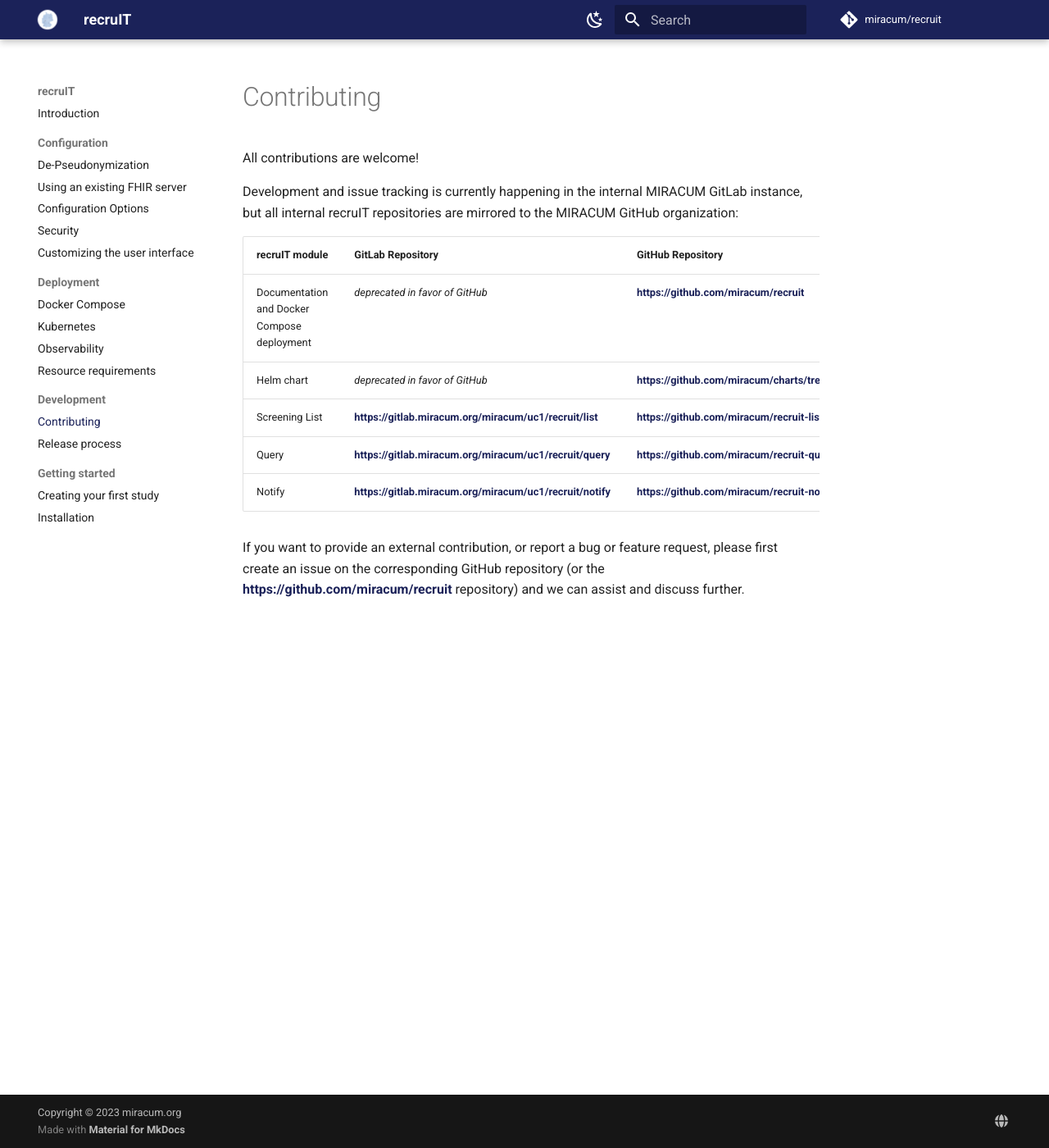
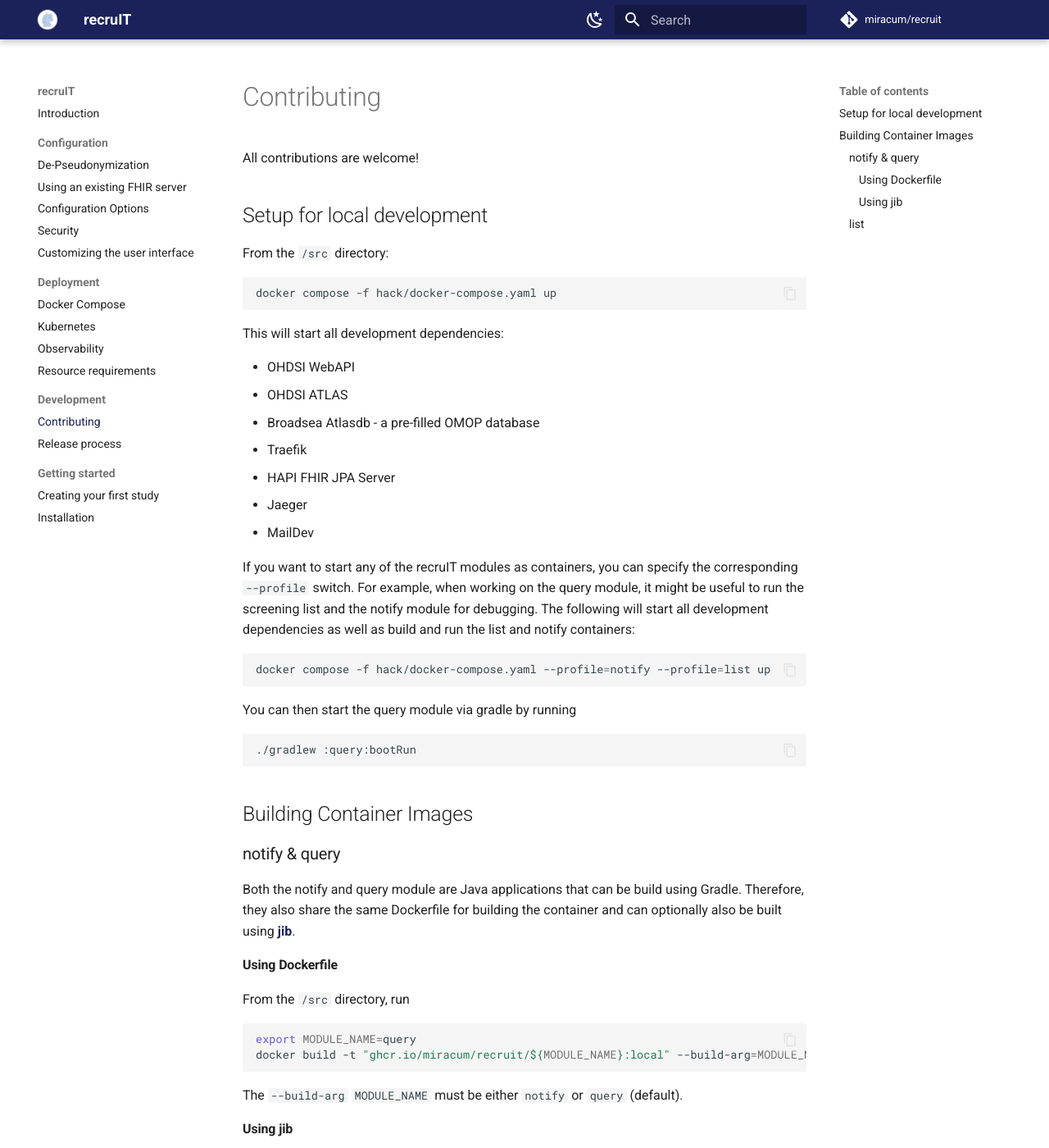
Before and after one commit to miracum/recruit, an MkDocs documentation site: the page built from docs/development/contributing.md, in a window 1280 px wide and 1400 px high. Shown: the whole window at 82% size. Built offline with MkDocs 1.6.1 and Material for MkDocs 9.7.7, drawn with Linux system fonts in a browser that asks for light colours; comment, search, counter and statistics services are not loaded; some of the changed text lies outside the part shown.

````diff
--- a/.mega-linter.yml
+++ b/.mega-linter.yml
@@ -12,12 +12,10 @@
   - REPOSITORY_DEVSKIM
   - SPELL_PROSELINT
   - SPELL_CSPELL
-  - REPOSITORY_GITLEAKS
   - JAVASCRIPT_STANDARD
   - SQL_TSQLLINT
   - PYTHON_PYLINT
   - JAVA_PMD
-  - JAVA_CHECKSTYLE
   - PYTHON_PYRIGHT
   # error - python package "--hash" is available for public registration. /github/workspace/src/query/tests/e2e/requirements.txt
   - REPOSITORY_DUSTILOCK
--- a/docs/development/contributing.md
+++ b/docs/development/contributing.md
@@ -2,17 +2,74 @@
 
 All contributions are welcome!
 
-Development and issue tracking is currently happening in the internal MIRACUM GitLab instance,
-but all internal recruIT repositories are mirrored to the MIRACUM GitHub organization:
+## Setup for local development
 
-| recruIT module                              | GitLab Repository                                       | GitHub Repository                                              |
-| ------------------------------------------- | ------------------------------------------------------- | -------------------------------------------------------------- |
-| Documentation and Docker Compose deployment | _deprecated in favor of GitHub_                         | <https://github.com/miracum/recruit>                           |
-| Helm chart                                  | _deprecated in favor of GitHub_                         | <https://github.com/miracum/charts/tree/master/charts/recruit> |
-| Screening List                              | <https://gitlab.miracum.org/miracum/uc1/recruit/list>   | <https://github.com/miracum/recruit-list>                      |
-| Query                                       | <https://gitlab.miracum.org/miracum/uc1/recruit/query>  | <https://github.com/miracum/recruit-query>                     |
-| Notify                                      | <https://gitlab.miracum.org/miracum/uc1/recruit/notify> | <https://github.com/miracum/recruit-notify>                    |
+From the `/src` directory:
 
-If you want to provide an external contribution, or report a bug or feature request,
-please first create an issue on the corresponding GitHub repository (or the <https://github.com/miracum/recruit> repository)
-and we can assist and discuss further.
+```sh
+docker compose -f hack/docker-compose.yaml up
+```
+
+This will start all development dependencies:
+
+- OHDSI WebAPI
+- OHDSI ATLAS
+- Broadsea Atlasdb - a pre-filled OMOP database
+- Traefik
+- HAPI FHIR JPA Server
+- Jaeger
+- MailDev
+
+If you want to start any of the recruIT modules as containers, you can specify the corresponding `--profile` switch.
+For example, when working on the query module, it might be useful to run the screening list and the notify module
+for debugging. The following will start all development dependencies as well as build and run the list and notify containers:
+
+```sh
+docker compose -f hack/docker-compose.yaml --profile=notify --profile=list up
+```
+
+You can then start the query module via gradle by running
+
+```sh
+./gradlew :query:bootRun
+```
+
+## Building Container Images
+
+### notify & query
+
+Both the notify and query module are Java applications that can be build using Gradle.
+Therefore, they also share the same Dockerfile for building the container and can optionally
+also be built using [jib](https://github.com/GoogleContainerTools/jib).
+
+#### Using Dockerfile
+
+From the `/src` directory, run
+
+```sh
+export MODULE_NAME=query
+docker build -t "ghcr.io/miracum/recruit/${MODULE_NAME}:local" --build-arg=MODULE_NAME=${MODULE_NAME} .
+```
+
+The `--build-arg` `MODULE_NAME` must be either `notify` or `query` (default).
+
+#### Using jib
+
+You can also build the container images using [jib](https://github.com/GoogleContainerTools/jib) via gradle:
+
+```sh
+export MODULE_NAME=query
+./gradlew :${MODULE_NAME}:jibDockerBuild --image="ghcr.io/miracum/recruit/${MODULE_NAME}:local"
+```
+
+Using `jibDockerBuild` will build the image against the local docker daemon. Running just `./gradlew :query:jib`
+will attempt to push the image to the remote registry.
+
+### list
+
+The list module is a NodeJS app with a Vue frontend and can be built via Dockerfile.
+From the `/src/list` directory, run:
+
+```sh
+docker build -t ghcr.io/miracum/recruit/list:local .
+```
--- /dev/null
+++ b/src/README.md
@@ -0,0 +1,4 @@
+# Development
+
+See <https://miracum.github.io/recruit/development/contributing/> for
+detailed instructions on working with the source code in this folder.
````
Also changed, not shown: src/DEVELOPMENT.md (deleted, +0 -73 lines), .gitleaks.toml (added), 8 other files.
